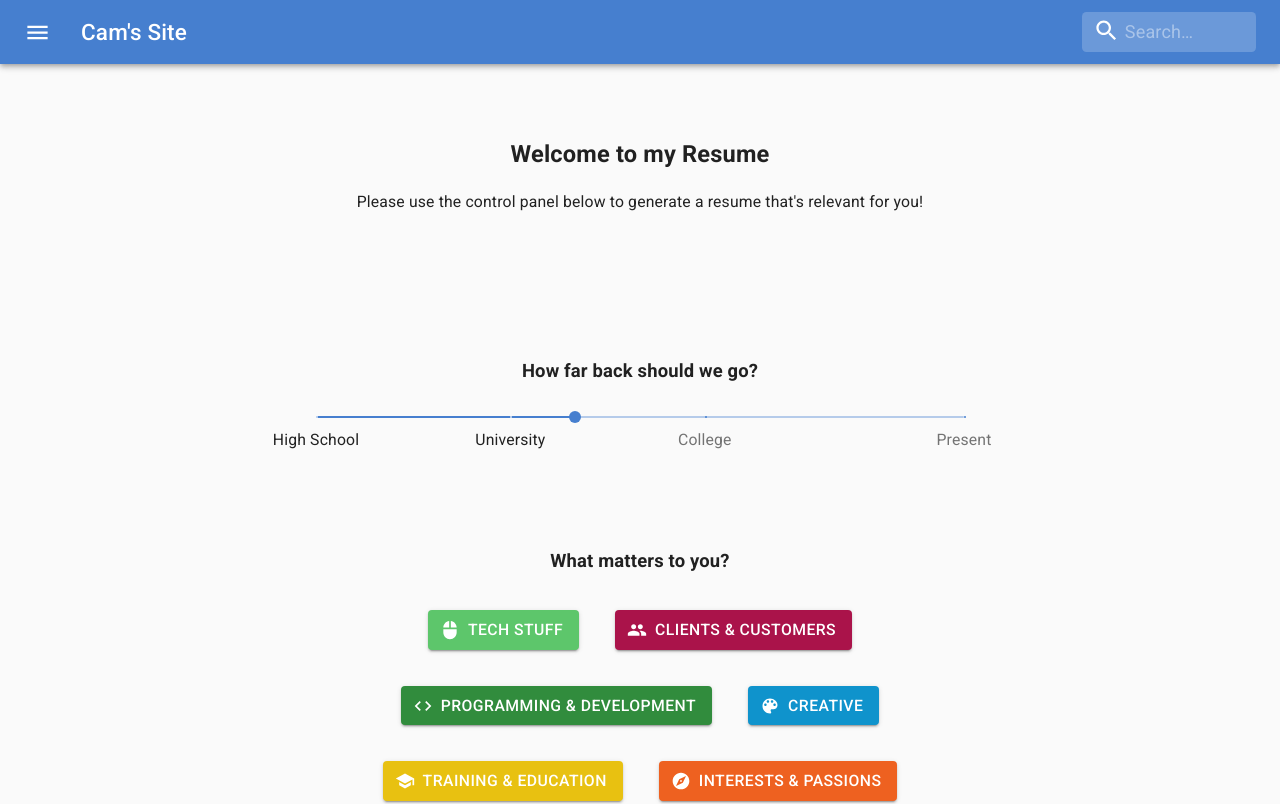
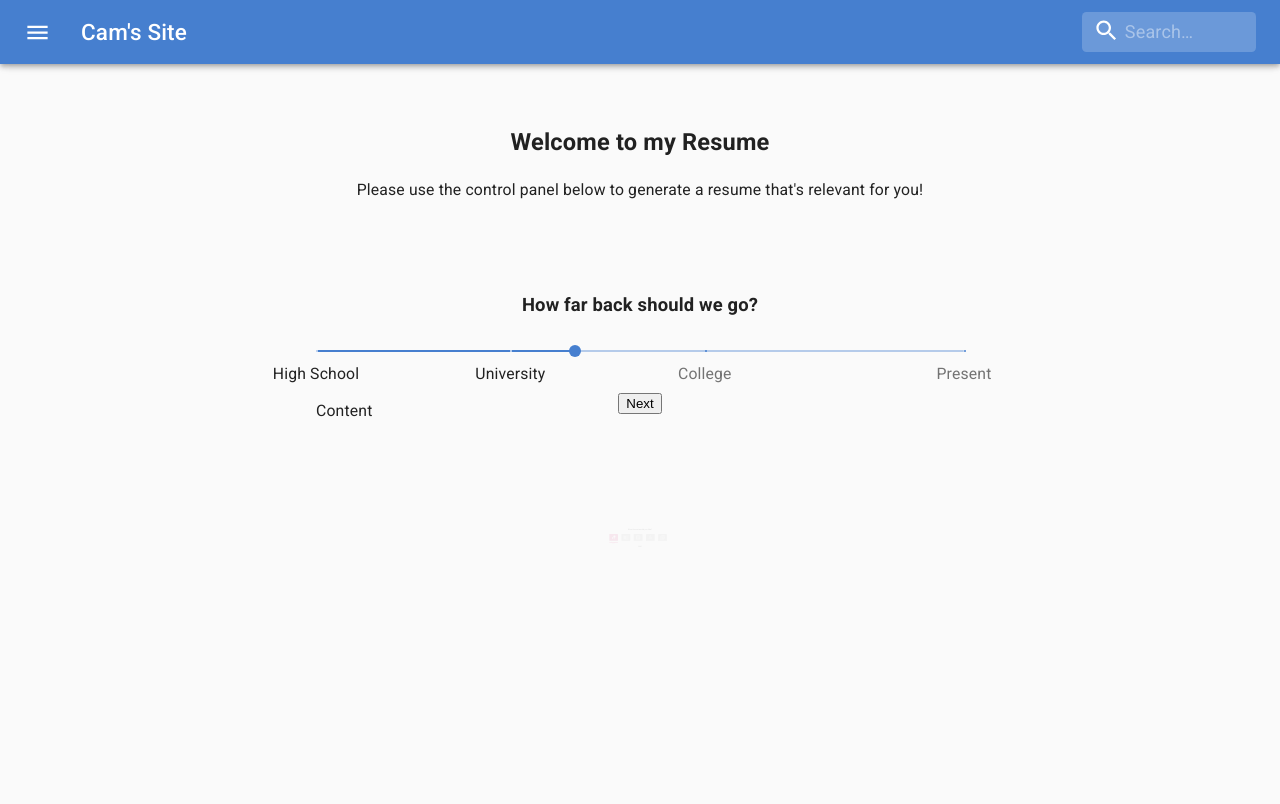
Before and after one commit to choozin/portfolio, a Next.js app: page /resume in a window 1280 px wide. Shown: the top 804 px of the page. Built offline with nearby package versions, Linux system fonts and the light colour scheme; what re-base would draw is missing.

Commit message:
Updated layout file to be more modular. Added more animation and styling to resume.

```diff
--- a/components/layout/layout.module.css
+++ b/components/layout/layout.module.css
@@ -1,8 +1,13 @@
 .container {
     max-width: 38rem;
     padding: 0 1rem;
-    margin: 3rem auto 6rem;
+    margin: 7rem auto 6rem;
   }
+
+.fullWidth {
+  width: 100vw;
+  height: 100vh;
+}
 
   .header {
     display: flex;
--- a/components/layout/layout.tsx
+++ b/components/layout/layout.tsx
@@ -10,11 +10,63 @@ import GitHubIcon from '@material-ui/icons/GitHub';
 
 export const siteTitle = `Cam's Portfolio`;
 
-export default function Layout({ children, home }: { children: React.ReactNode, home?: boolean }) {
+export default function Layout({ children, nav, pageStyle, returnHome, header }: { children: React.ReactNode, nav: string, pageStyle: string, returnHome?: boolean, header?: boolean }) {
+
+  let navigation;
+  switch (nav) {
+
+    case 'navbar':
+      navigation = <Navbar />;
+      break;
+
+    case 'navball':
+      navigation = 'navball';
+      break;
+  }
+
+  let page;
+  switch (pageStyle) {
+
+    case 'thin':
+      page =
+        <div className={styles.container}>
+
+          {header &&
+            <header className={styles.header}>
+              This is the header.
+            </header>
+          }
+
+          <main className={styles.main}>
+            {children}
+          </main>
+
+          {!returnHome && (
+            <div className={styles.backToHome}>
+              <p>This is the footer.</p>
+              <Link href="/">
+                <a>← Back to home</a>
+              </Link>
+              <div className={styles.icons}>
+                <LinkedInIcon />
+                <GitHubIcon />
+              </div>
+            </div>
+          )}
+
+        </div>
+      break;
+
+    case 'full-width' :
+      page =
+            <div className={styles.fullWidth}>
+              {children}
+            </div>
+      break;
+  }
+
   return (
     <>
-      <Navbar />
-      <div className={styles.container}>
       <Head>
         <link rel="icon" href="/favicon.ico" />
         <link rel="stylesheet" href="https://fonts.googleapis.com/css?family=Roboto:300,400,500,700&display=swap" />
@@ -32,36 +84,9 @@ export default function Layout({ children, home }: { children: React.ReactNode,
         <meta name="og:title" content={siteTitle} />
         <meta name="twitter:card" content="summary_large_image" />
       </Head>
-        <header className={styles.header}>
-          {home ? (
-            <>
 
-            </>
-          ) : (
-              <>
-
-                <h2>
-                  <Link href="/">
-                    <a>Go to Homepage</a>
-                  </Link>
-                </h2>
-              </>
-            )}
-        </header>
-        <main className={styles.main}>{children}</main>
-        {!home && (
-          <div className={styles.backToHome}>
-            <p>This is the footer.</p>
-            <Link href="/">
-              <a>← Back to home</a>
-            </Link>
-            <div className={styles.icons}>
-              <LinkedInIcon />
-              <GitHubIcon />
-            </div>
-          </div>
-        )}
-      </div>
+      {navigation}
+      {page}
     </>
   )
 }
--- a/components/navbar/navbar.module.css
+++ b/components/navbar/navbar.module.css
@@ -1,5 +1,9 @@
 .root {
-    flex-grow: 1,
+    flex-grow: 1;
+    position: fixed;
+    z-index: 100;
+    width: 100%;
+    top: 0;
 }
 
 .menuButton {
--- a/components/resume/resume.module.css
+++ b/components/resume/resume.module.css
@@ -1,3 +1,7 @@
+.resume {
+
+}
+
 .header {
     text-align: center;
     margin-bottom: 7rem;
@@ -14,18 +18,26 @@
     justify-content: center;
     flex-direction: column;
     margin-bottom: 7rem;
+    position: relative;
+    margin-top: -3rem;
 }
 
 .timeframe {
     width: 100%;
     justify-content: center;
     margin-bottom: 4rem;
+    top: 0;
+    position: absolute;
+    height: 70vh;
 }
 
 .categories {
     width: 100%;
     justify-content: space-between;
     margin-bottom: 4rem;
+    top: 0;
+    position: absolute;
+    height: 70vh;
 }
 
 .categories h3 {
@@ -44,6 +56,9 @@
     width: 100%;
     justify-content: center;
     margin-bottom: 4rem;
+    top: 0;
+    position: absolute;
+    height: 70vh;
 }
 
 .content {
--- a/components/resume/resume.tsx
+++ b/components/resume/resume.tsx
@@ -16,6 +16,9 @@ const FormatButton = ({ label, color, click, currentlyClicked, icon }) => {
 
     return (
         <div style={{ height: '7rem' }}>
+            <motion.div
+                whileTap={{ scale: 0.9 }}
+            >
                 <Button
                     variant="contained"
                     color="secondary"
@@ -32,7 +35,21 @@ const FormatButton = ({ label, color, click, currentlyClicked, icon }) => {
                 >
                     {icon}
                 </Button>
-            {mouseOver && <motion.div
+            </motion.div>
+            {currentlyClicked === label &&
+                <div>
+                    <span style={{
+                        color: color,
+                        fontWeight: 'bold',
+                        position: 'relative',
+                        top: '-0.5rem',
+                        textShadow: '0px 0px 1.5px ' + color,
+                    }}>
+                        {label}
+                    </span>
+                </div>
+            }
+            {(mouseOver && !(currentlyClicked === label)) && <motion.div
                 initial={{
                     opacity: 0,
                 }}
@@ -48,7 +65,7 @@ const FormatButton = ({ label, color, click, currentlyClicked, icon }) => {
                     fontWeight: 'bold',
                     position: 'relative',
                     top: '-0.5rem',
-                    textShadow: '0px 0px 1.5px '+color,
+                    textShadow: '0px 0px 1.5px ' + color,
                 }}>
                     {label}
                 </span>
@@ -80,6 +97,10 @@ const Resume = () => {
     const [interests, setInterests] = useState(true);
 
     const [selectedFormat, setSelectedFormat] = useState('Infographic')
+
+    const [timeframePosition, setTimeframePosition] = useState('center');
+    const [categoriesPosition, setCategoriesPosition] = useState('nearRight');
+    const [formatPosition, setFormatPosition] = useState('farRight');
 
     const updateSelectedFormat = (value) => {
 
@@ -163,6 +184,73 @@ const Resume = () => {
         },
     ]
 
+    let transitionDuration = 2.0
+
+    const variants = {
+        farLeft: {
+            opacity: 0.1,
+            x: -1400,
+            scale: 0.1,
+            transition: {
+                duration: transitionDuration
+            }
+        },
+        nearLeft: {
+            opacity: 0.0,
+            x: 0,
+            scale: 0.4,
+            transition: {
+                duration: transitionDuration,
+            }
+        },
+        center: {
+            opacity: 1,
+            x: 0,
+            scale: 1,
+            transition: {
+                duration: transitionDuration,
+                delay: 1.0
+            }
+        },
+        nearRight: {
+            opacity: 0.0,
+            x: 0,
+            scale: 0.4,
+            transition: {
+                duration: transitionDuration,
+
+            }
+        },
+        farRight: {
+            opacity: 0.1,
+            x: 0,
+            scale: 0.1,
+            transition: {
+                duration: transitionDuration
+            }
+        },
+    }
+
+    const changePositions = (center) => {
+        switch (center) {
+            case 'timeframe':
+                setTimeframePosition('center')
+                setCategoriesPosition('nearRight')
+                setFormatPosition('farRight')
+                break;
+            case 'categories':
+                setTimeframePosition('nearLeft')
+                setCategoriesPosition('center')
+                setFormatPosition('nearRight')
+                break;
+            case 'format':
+                setTimeframePosition('farLeft')
+                setCategoriesPosition('nearLeft')
+                setFormatPosition('center')
+                break;
+        }
+    }
+
     return (
         <div className={styles.resume}>
             <motion.div className={styles.header}>
@@ -204,9 +292,10 @@ const Resume = () => {
             >
 
                 <motion.div className={styles.timeframe}
-                    animate={{
-
-                    }}
+                    animate={
+                        timeframePosition
+                    }
+                    variants={variants}
                 >
                     <h3>How far back should we go?</h3>
                     <div>
@@ -218,12 +307,18 @@ const Resume = () => {
                             marks={marks}
                         />
                     </div>
+                    <button
+                        onClick={() => changePositions('categories')}
+                    >
+                        Next
+                    </button>
                 </motion.div>
 
                 <motion.div className={styles.categories}
-                    animate={{
-
-                    }}
+                    animate={
+                        categoriesPosition
+                    }
+                    variants={variants}
                 >
                     <h3>What matters to you?</h3>
                     <Button
@@ -316,12 +411,23 @@ const Resume = () => {
                     >
                         Interests & Passions
                     </Button>
+                    <button
+                        onClick={() => changePositions('timeframe')}
+                    >
+                        Back
+                    </button>
+                    <button
+                        onClick={() => changePositions('format')}
+                    >
+                        Next
+                    </button>
                 </motion.div>
 
                 <motion.div className={styles.format}
-                    animate={{
-
-                    }}
+                    animate={
+                        formatPosition
+                    }
+                    variants={variants}
                 >
                     <h3>What format would you like?</h3>
                     <div className={styles.formatBtns}>
@@ -335,6 +441,11 @@ const Resume = () => {
                             />
                         )}
                     </div>
+                    <button
+                        onClick={() => changePositions('categories')}
+                    >
+                        Back
+                    </button>
                 </motion.div>
             </motion.div>
 
--- a/pages/git.js
+++ b/pages/git.js
@@ -210,7 +210,11 @@ const Git = () => {
   page.setPageTitle('Git Reference');
 
   return (
-    <Layout home={false}>
+    <Layout
+      nav='navbar'
+      pageStyle='thin'
+      returnHome={true}
+    >
       <Head>
         <title>{page.pageTitle}</title>
       </Head>
--- a/pages/portfolio/todo.tsx
+++ b/pages/portfolio/todo.tsx
@@ -30,7 +30,11 @@ const Todo = () => {
     };
 
     return (
-        <Layout home={false}>
+        <Layout
+            nav='navbar'
+            pageStyle='thin'
+            returnHome={true}
+        >
             <Head>
                 <title>{page.pageTitle}</title>
             </Head>
--- a/pages/resume.tsx
+++ b/pages/resume.tsx
@@ -17,12 +17,16 @@ const Resume = () => {
 
 
     return (
-        <Layout home={true}>
+        <Layout
+            nav='navbar'
+            pageStyle='thin'
+            returnHome={true}
+        >
             <Head>
                 <title>Page Title</title>
             </Head>
             <section>
-                <ResumeComponent/>
+                <ResumeComponent />
             </section>
         </Layout>
     )
```
Also changed, not shown: pages/contact.tsx (+6 -2 lines), pages/index.tsx (+7 -3 lines), pages/portfolio/minesweeper.js (+6 -2 lines), pages/test.js (+6 -2 lines), 1 other file (tests, documents, lock files or other folders). Lines whose indentation alone changed are shown as unchanged.
